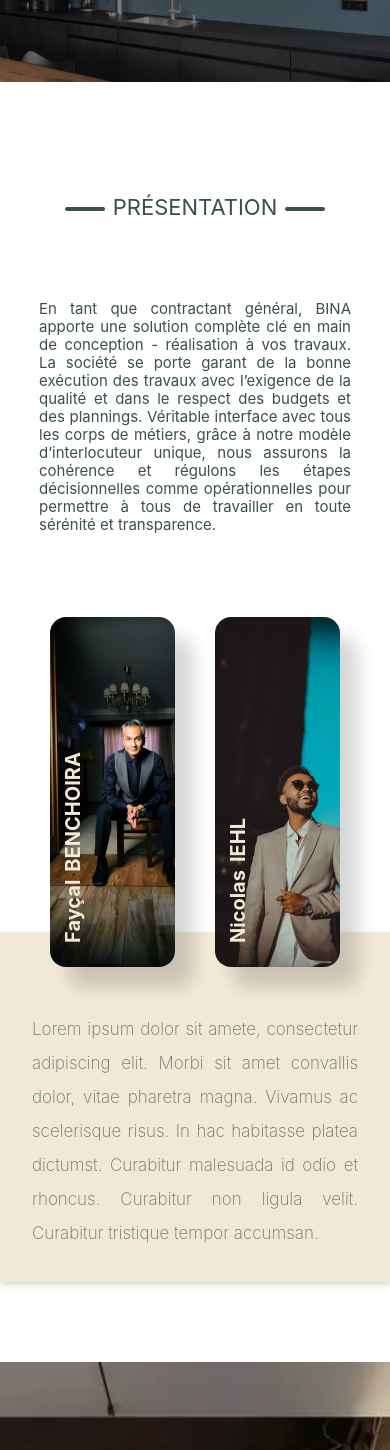
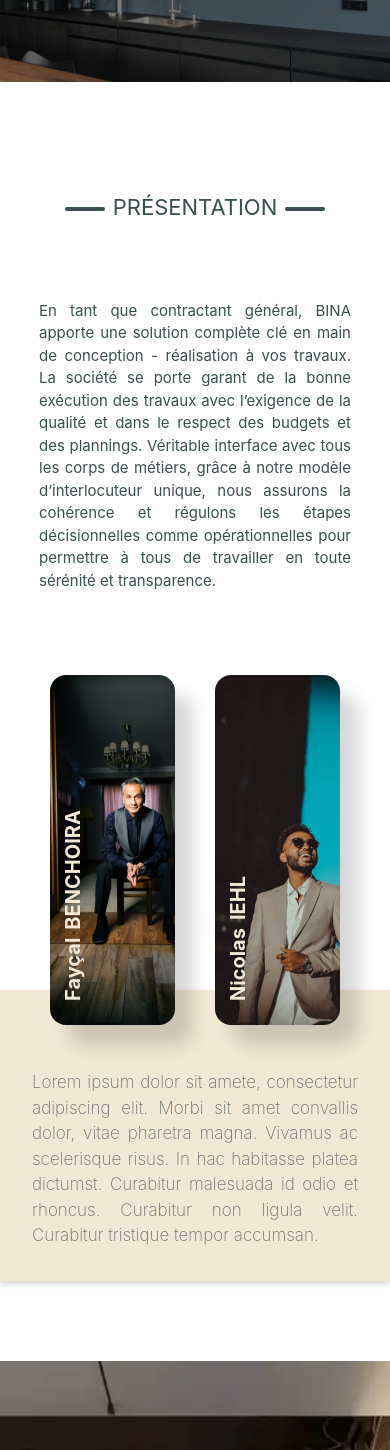
Before and after one commit to bina-construction/landingPage, a React (Create React App) app: page / in a window 390 px wide. Shown: the part 5214-6664 px from the top of the page. Built offline with nearby package versions, Linux system fonts and the light colour scheme.

Commit message:
🥹 fix about css

```diff
--- a/src/components/section/about.scss
+++ b/src/components/section/about.scss
@@ -11,12 +11,14 @@
     @include variables.dcc(row);
 
     h4 {
-      width: 80%;
+      // width: 80%;
+      padding-left: 7rem;
+      padding-right: 7rem;
       text-align: justify;
       font-size: 20px;
       font-weight: 400;
       color: variables.$secondary-color;
-      line-height: 1.2;
+      line-height: 1.5;
     }
   }
 
@@ -29,11 +31,12 @@
       background-color: variables.$primary-color;
       padding: 2rem;
       box-shadow: 0px 3px 6px #00000029;
+      padding-left: 7rem;
 
       p {
         font-size: 25px;
         text-align: justify;
-        line-height: 2;
+        line-height: 1.5;
         font-weight: 200;
         color: variables.$gray-color;
       }
@@ -95,6 +98,9 @@
 @media only screen and (max-width: 580px) {
   #about {
     .bina-text h4 {
+      width: 80%;
+      padding-left: 0rem;
+      padding-right: 0rem;
       font-size: 15px;
     }
   }
@@ -107,7 +113,7 @@
         width: 100%;
 
         p {
-          line-height: 2;
+          line-height: 1.5;
           font-size: 17px;
         }
       }
```
